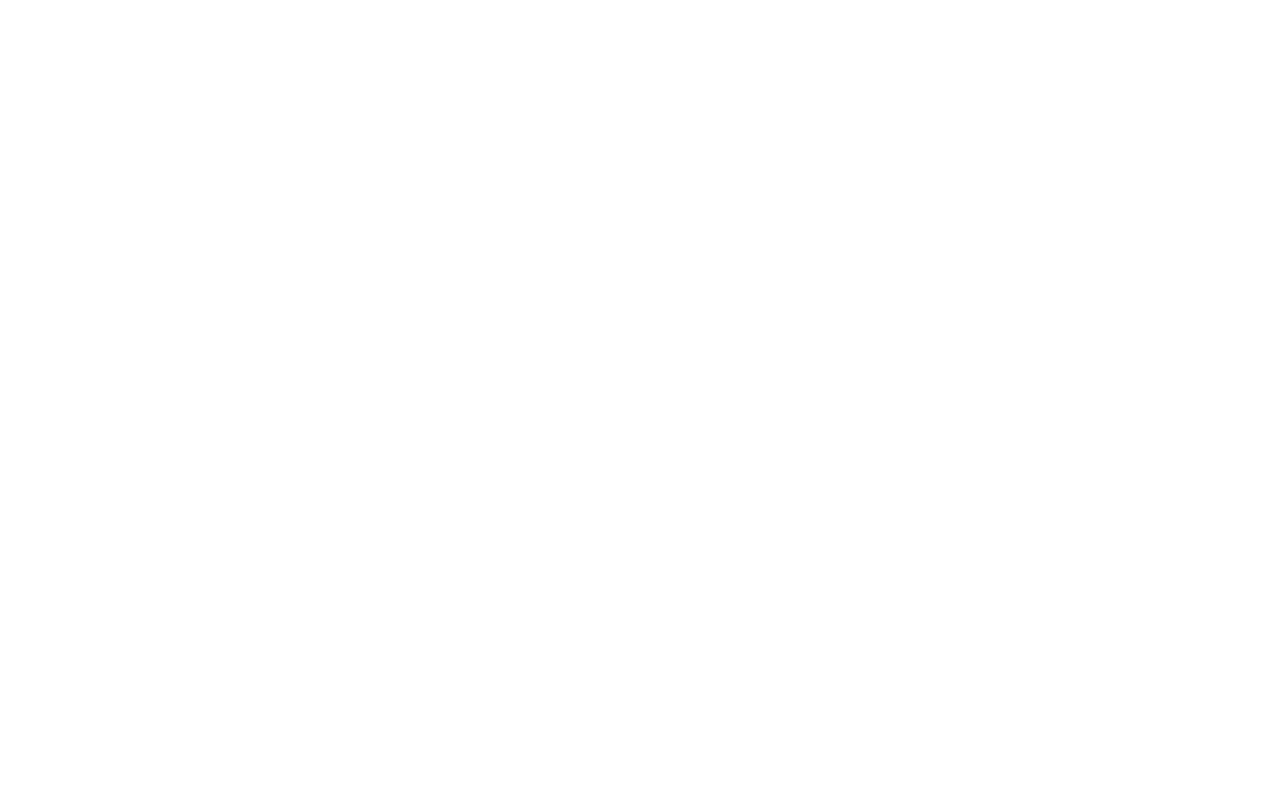
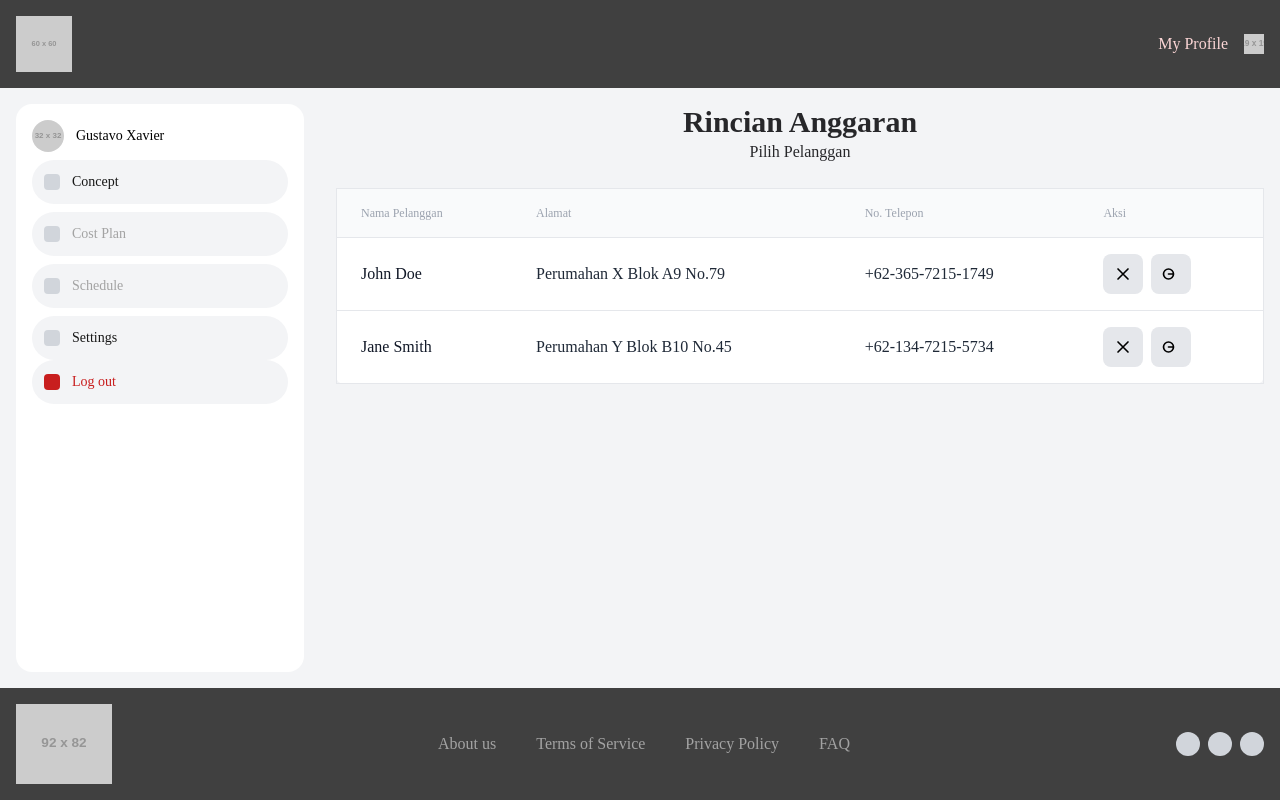
Before and after one commit to NabilaAdelina/Wedding-Organizer, a React (Vite) app in the folder client/: page /rincianAdmin in a window 1280 px wide. Before the commit this address had no page. Built offline with nearby package versions, Linux system fonts and the light colour scheme; a web font is replaced by a local one.

Commit message:
Rincian Admin

```diff
--- a/client/src/App.jsx
+++ b/client/src/App.jsx
@@ -1,4 +1,5 @@
 import AfterFormReq from "./pages/FormReq/AfterFormReq"
+import RincianAdmin from "./pages/Admin/RincianAnggaran/RincianAdmin"
 import FormReq from "./pages/FormReq/FormReq"
 import LandingPage from "./pages/LandingPage/LandingPage"
 import { Routes, Route } from "react-router-dom"
@@ -25,6 +26,7 @@
         <Route path="login" element={<Login />}></Route>
         <Route path="/concept" element={<Concept />}></Route>
         <Route path="/schedule" element={<Schedule />}></Route>
+        <Route path="/rincianAdmin" element={<RincianAdmin />}></Route>
       </Routes>
     </>
   )
--- /dev/null
+++ b/client/src/pages/Admin/RincianAnggaran/RincianAdmin.jsx
@@ -0,0 +1,116 @@
+import React from 'react';
+
+const RincianAdmin = () => {
+    return (
+        <div className="min-h-screen bg-gray-100 flex flex-col">
+            <nav className="bg-neutral-700 p-4 flex justify-between items-center">
+                <img className="w-14 h-14" src="https://via.placeholder.com/60x60" alt="Placeholder" />
+                <div className="flex items-center space-x-4">
+                    <div className="text-red-200">My Profile</div>
+                    <img className="w-5 h-5" src="https://via.placeholder.com/19x19" alt="Profile" />
+                </div>
+            </nav>
+            <div className="flex flex-1">
+                <aside className="bg-white w-72 p-4 rounded-2xl m-4 flex flex-col space-y-2">
+                    <div className="flex items-center space-x-3">
+                        <img className="w-8 h-8 rounded-full" src="https://via.placeholder.com/32x32" alt="Avatar" />
+                        <div className="text-sm font-medium">Gustavo Xavier</div>
+                    </div>
+                    <div className="mt-4 flex flex-col space-y-2">
+                        <div className="bg-gray-100 p-3 rounded-3xl flex items-center space-x-3">
+                            <div className="w-4 h-4 bg-gray-300 rounded"></div>
+                            <div className="text-neutral-900 text-sm">Concept</div>
+                        </div>
+                        <div className="bg-gray-100 p-3 rounded-3xl flex items-center space-x-3">
+                            <div className="w-4 h-4 bg-gray-300 rounded"></div>
+                            <div className="text-neutral-400 text-sm">Cost Plan</div>
+                        </div>
+                        <div className="bg-gray-100 p-3 rounded-3xl flex items-center space-x-3">
+                            <div className="w-4 h-4 bg-gray-300 rounded"></div>
+                            <div className="text-neutral-400 text-sm">Schedule</div>
+                        </div>
+                        <div className="mt-auto">
+                            <div className="bg-gray-100 p-3 rounded-3xl flex items-center space-x-3">
+                                <div className="w-4 h-4 bg-gray-300 rounded"></div>
+                                <div className="text-neutral-900 text-sm">Settings</div>
+                            </div>
+                            <div className="bg-gray-100 p-3 rounded-3xl flex items-center space-x-3">
+                                <div className="w-4 h-4 bg-red-700 rounded"></div>
+                                <div className="text-red-700 text-sm">Log out</div>
+                            </div>
+                        </div>
+                    </div>
+                </aside>
+                <main className="flex-1 p-4">
+                    <h1 className="text-center text-zinc-800 text-3xl font-bold">Rincian Anggaran</h1>
+                    <p className="text-center text-zinc-800 text-base">Pilih Pelanggan</p>
+                    <div className="mt-6 overflow-x-auto">
+                        <table className="min-w-full bg-white border border-gray-200 rounded-lg">
+                            <thead>
+                                <tr className="bg-gray-50">
+                                    <th className="px-6 py-4 text-left text-xs font-medium text-gray-400">Nama Pelanggan</th>
+                                    <th className="px-6 py-4 text-left text-xs font-medium text-gray-400">Alamat</th>
+                                    <th className="px-6 py-4 text-left text-xs font-medium text-gray-400">No. Telepon</th>
+                                    <th className="px-6 py-4 text-left text-xs font-medium text-gray-400">Aksi</th>
+                                </tr>
+                            </thead>
+                            <tbody>
+                                <tr className="border-t">
+                                    <td className="px-6 py-4 text-gray-900 text-base">John Doe</td>
+                                    <td className="px-6 py-4 text-gray-800 text-base">Perumahan X Blok A9 No.79</td>
+                                    <td className="px-6 py-4 text-gray-800 text-base">+62-365-7215-1749</td>
+                                    <td className="px-6 py-4 flex space-x-2">
+                                        <button className="p-2.5 rounded-lg bg-gray-200">
+                                            <svg className="w-5 h-5" fill="none" stroke="currentColor" viewBox="0 0 24 24">
+                                                <path strokeLinecap="round" strokeLinejoin="round" strokeWidth="2" d="M6 18L18 6M6 6l12 12"></path>
+                                            </svg>
+                                        </button>
+                                        <button className="p-2.5 rounded-lg bg-gray-200">
+                                            <svg className="w-5 h-5" fill="none" stroke="currentColor" viewBox="0 0 24 24">
+                                                <path strokeLinecap="round" strokeLinejoin="round" strokeWidth="2" d="M15 12H9m6 0a6 6 0 11-12 0 6 6 0 0112 0z"></path>
+                                            </svg>
+                                        </button>
+                                    </td>
+                                </tr>
+                                <tr className="border-t">
+                                    <td className="px-6 py-4 text-gray-900 text-base">Jane Smith</td>
+                                    <td className="px-6 py-4 text-gray-800 text-base">Perumahan Y Blok B10 No.45</td>
+                                    <td className="px-6 py-4 text-gray-800 text-base">+62-134-7215-5734</td>
+                                    <td className="px-6 py-4 flex space-x-2">
+                                        <button className="p-2.5 rounded-lg bg-gray-200">
+                                            <svg className="w-5 h-5" fill="none" stroke="currentColor" viewBox="0 0 24 24">
+                                                <path strokeLinecap="round" strokeLinejoin="round" strokeWidth="2" d="M6 18L18 6M6 6l12 12"></path>
+                                            </svg>
+                                        </button>
+                                        <button className="p-2.5 rounded-lg bg-gray-200">
+                                            <svg className="w-5 h-5" fill="none" stroke="currentColor" viewBox="0 0 24 24">
+                                                <path strokeLinecap="round" strokeLinejoin="round" strokeWidth="2" d="M15 12H9m6 0a6 6 0 11-12 0 6 6 0 0112 0z"></path>
+                                            </svg>
+                                        </button>
+                                    </td>
+                                </tr>
+                                {/* Additional rows as needed */}
+                            </tbody>
+                        </table>
+                    </div>
+                </main>
+            </div>
+            <footer className="bg-neutral-700 p-4 mt-auto flex justify-between items-center">
+                <img className="w-24 h-20" src="https://via.placeholder.com/92x82" alt="Placeholder" />
+                <div className="flex items-center space-x-10">
+                    <div className="text-neutral-400">About us</div>
+                    <div className="text-neutral-400">Terms of Service</div>
+                    <div className="text-neutral-400">Privacy Policy</div>
+                    <div className="text-neutral-400">FAQ</div>
+                </div>
+                <div className="flex space-x-2">
+                    <div className="w-6 h-6 bg-gray-300 rounded-full"></div>
+                    <div className="w-6 h-6 bg-gray-300 rounded-full"></div>
+                    <div className="w-6 h-6 bg-gray-300 rounded-full"></div>
+                </div>
+            </footer>
+        </div>
+    );
+};
+
+export default RincianAdmin;
```
